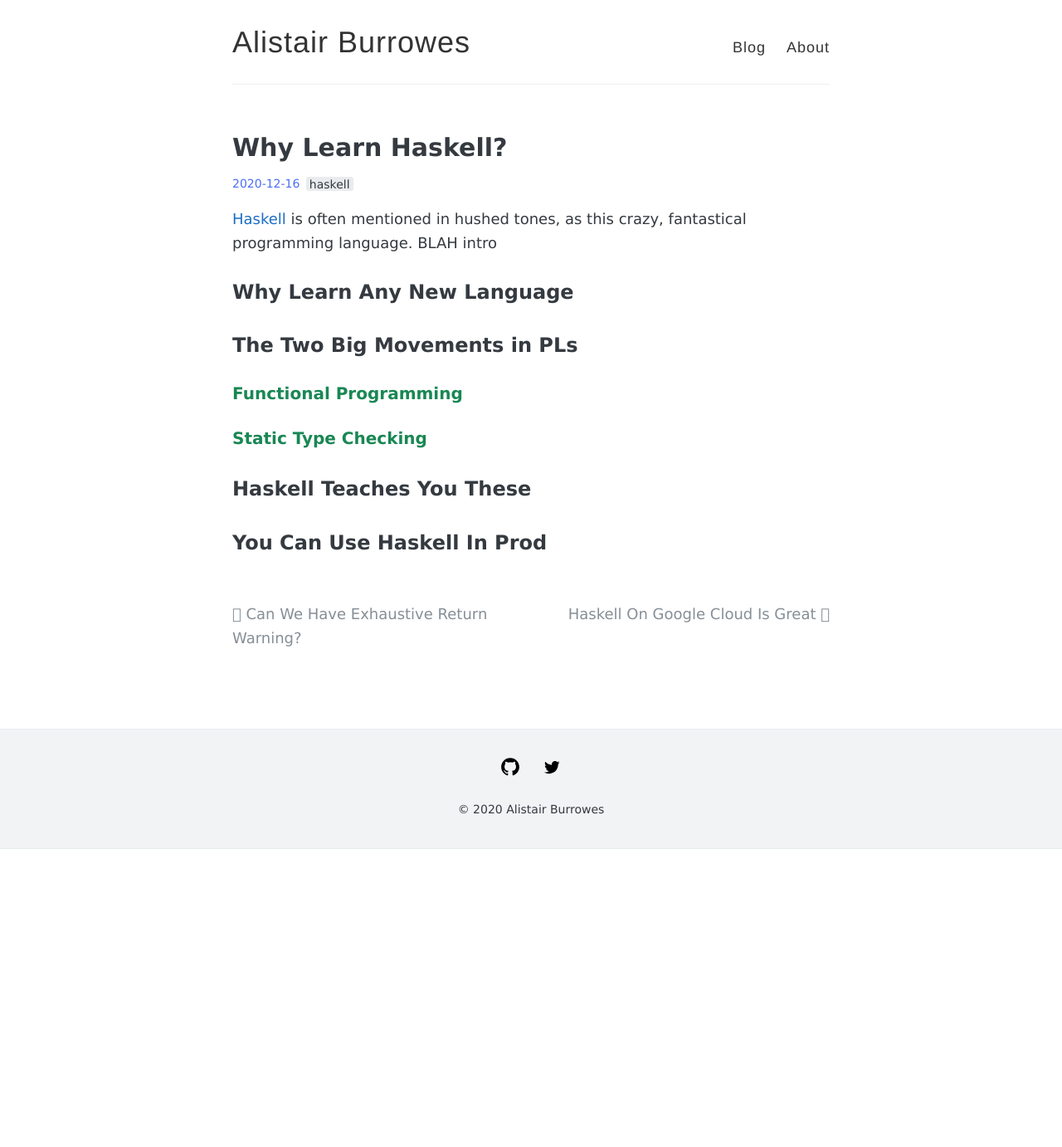
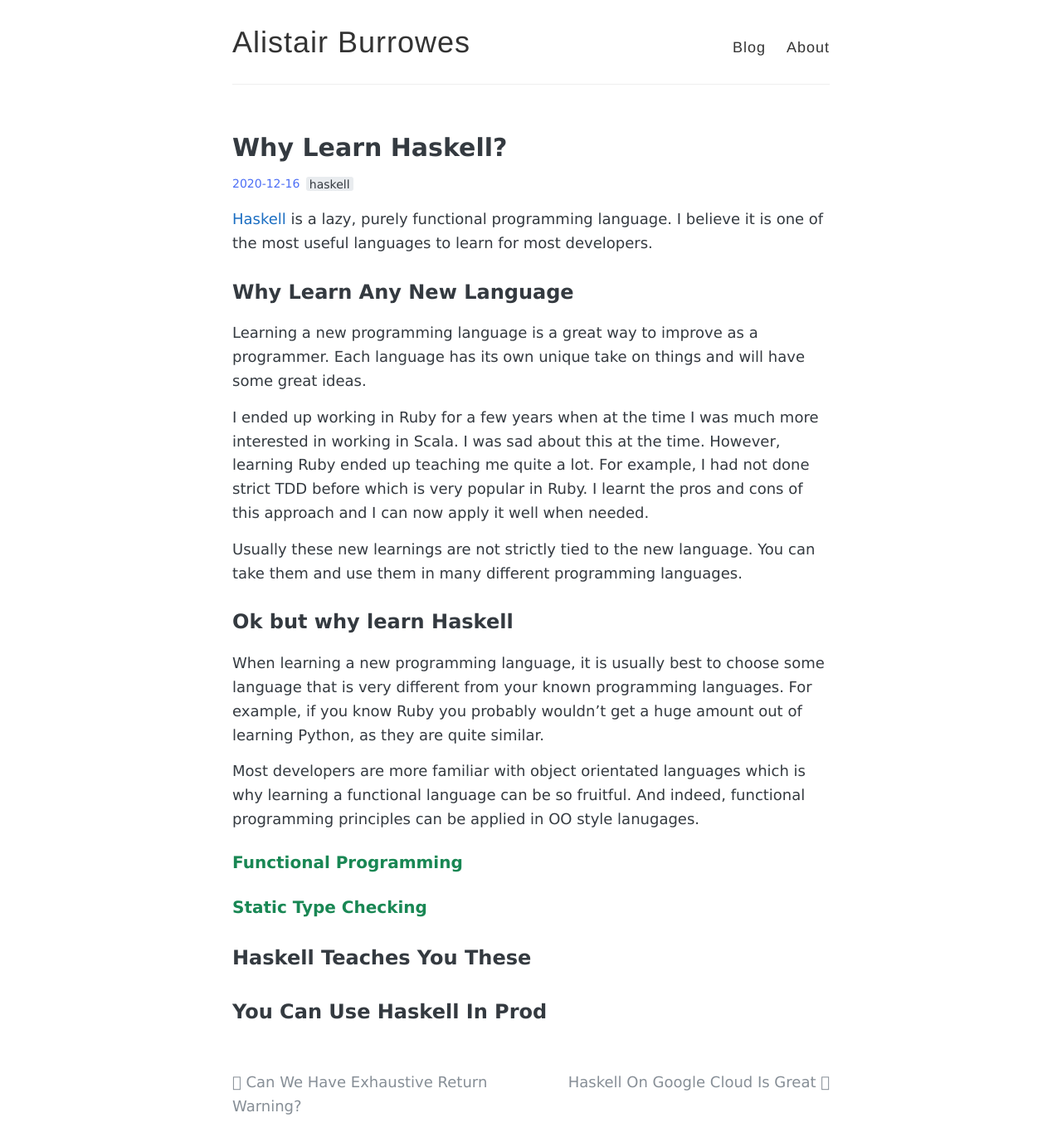
Before and after one commit to AlistairB/alistairb.github.io, a Jekyll site: the page built from _posts/2020-12-16-why-learn-haskell.md, in a window 1280 px wide and 1400 px high. Shown: the top 1382 px of the window at 83% size. Built offline with Jekyll 4.4.1, drawn with Linux system fonts in a browser that asks for light colours.

Commit message:
Bit more

```diff
--- a/_posts/2020-12-16-why-learn-haskell.md
+++ b/_posts/2020-12-16-why-learn-haskell.md
@@ -5,12 +5,21 @@ tags: [haskell]
 comments: true
 ---
 
-[Haskell](https://www.haskell.org/) is often mentioned in hushed tones, as this crazy, fantastical programming language. BLAH intro
+[Haskell](https://www.haskell.org/) is a lazy, purely functional programming language. I believe it is one of the most useful languages to learn for most developers.
 
 ## Why Learn Any New Language
 
+Learning a new programming language is a great way to improve as a programmer. Each language has its own unique take on things and will have some great ideas.
 
-## The Two Big Movements in PLs
+I ended up working in Ruby for a few years when at the time I was much more interested in working in Scala. I was sad about this at the time. However, learning Ruby ended up teaching me quite a lot. For example, I had not done strict TDD before which is very popular in Ruby. I learnt the pros and cons of this approach and I can now apply it well when needed.
+
+Usually these new learnings are not strictly tied to the new language. You can take them and use them in many different programming languages.
+
+## Ok but why learn Haskell
+
+When learning a new programming language, it is usually best to choose some language that is very different from your known programming languages. For example, if you know Ruby you probably wouldn't get a huge amount out of learning Python, as they are quite similar.
+
+Most developers are more familiar with object orientated languages which is why learning a functional language can be so fruitful. And indeed, functional programming principles can be applied in OO style lanugages.
 
 ### Functional Programming
 
```
